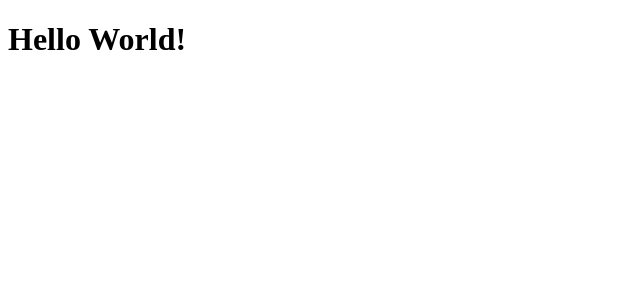
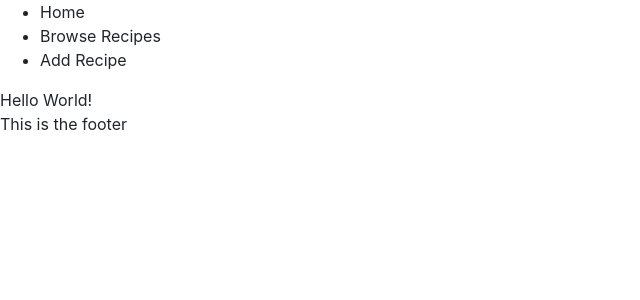
Before and after one commit to TwelvePercentHero/bingewatch, a Flask app: page / in a window 1280 px wide. Shown: the top 300 px of the page, without its empty margins (0-640 px from the left). Run offline with Flask 2, Linux system fonts and the light colour scheme; some libraries are stand-ins or nearby versions.

Commit message:
Created base.html

```diff
--- /dev/null
+++ b/templates/base.html
@@ -0,0 +1,29 @@
+<!DOCTYPE html>
+<html lang="en">
+<head>
+    <meta charset="UTF-8">
+    <meta name="viewport" content="width=device-width, initial-scale=1.0">
+    <meta http-equiv="X-UA-Compatible" content="ie=edge">
+
+    <link rel="stylesheet" href="https://cdnjs.cloudflare.com/ajax/libs/twitter-bootstrap/4.3.1/css/bootstrap.min.css">
+
+</head>
+<body>
+
+    <nav>
+        <ul>
+            <li>Home</li>
+            <li>Browse Recipes</li>
+            <li>Add Recipe</li>
+        </ul>
+    </nav>
+
+    {% block content %}
+    {% endblock %}
+
+    <footer>
+        <p>This is the footer</p>
+    </footer>
+
+</body>
+</html>
--- a/templates/index.html
+++ b/templates/index.html
@@ -1,12 +1,7 @@
-<!DOCTYPE html>
-<html lang="en">
-<head>
-    <meta charset="UTF-8">
-    <meta name="viewport" content="width=device-width, initial-scale=1.0">
-    <meta http-equiv="X-UA-Compatible" content="ie=edge">
-    <title>Test Python App</title>
-</head>
-<body>
-    <h1>Hello World!</h1>
-</body>
-</html>
+{% extends 'base.html' %}
+
+{% block content %}
+
+<div>Hello World!</div>
+
+{% endblock %}
```
